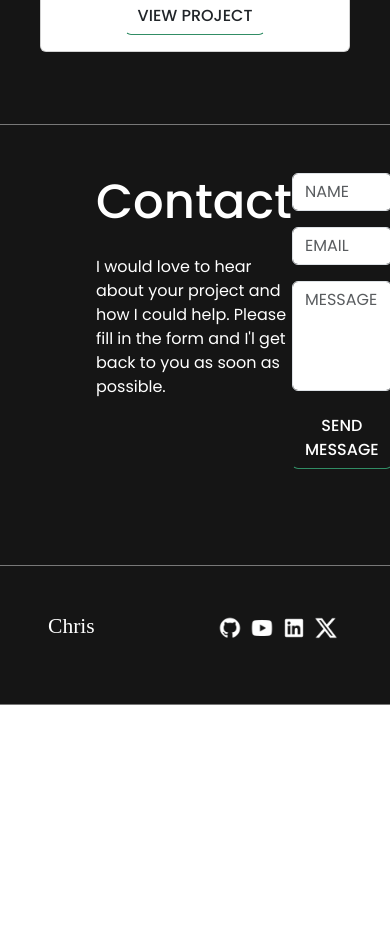
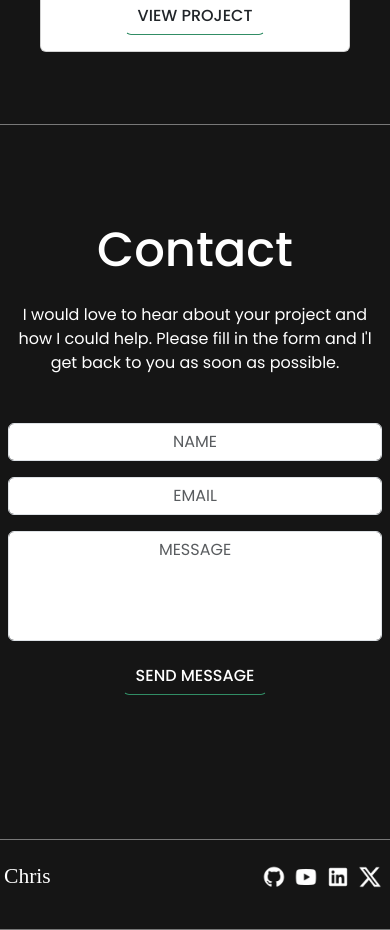
Before and after one commit to Chrisnwachukwu107/chris-portfolio, a React (Vite) app: page / in a window 390 px wide. Shown: the part 4980-5910 px from the top of the page. Before the commit the page ends 5685 px from the top, so only its background shows below. Built offline with nearby package versions, Linux system fonts and the light colour scheme; a web font is replaced by a local one.

Commit message:
fixing contact & footer section responsiveness

```diff
--- a/src/App.module.css
+++ b/src/App.module.css
@@ -38,3 +38,11 @@
     width: 15rem;
   }
 }
+
+@media (min-width: 768px) and (max-width: 992px)
+{
+  .input, .textarea
+  {
+    width: 40rem;
+  }
+}
--- a/src/App.tsx
+++ b/src/App.tsx
@@ -233,47 +233,67 @@ export default function App() {
       </Section>
 
       <Section
-        className={`container-fluid mx-auto p-5 text-white`}
+        className={`container-fluid mx-auto px-1 px-md-2 px-xxl-5 py-5 text-center text-white`}
       >
-        <div className="container-fluid d-flex justify-content-between align-items-start px-5 mb-5">
-          <div>
-            <h2 className={`h2 mb-4 ${styles["section-h2"]}`}>Contact</h2>
-            <p className={`${styles["section-p"]}`}>
+        <div
+          className="container-fluid d-lg-flex justify-content-between align-items-start px-1 px-md-2 px-xxl-5 py-5 mb-5 text-center"
+        >
+          <div
+            className="mx-auto text-center"
+          >
+            <h2
+              className={`h2 mb-4 ${styles["section-h2"]}`}
+            >Contact</h2>
+            <p
+              className={`${styles["section-p"]} mx-auto text-center mb-5 mb-lg-0`}
+            >
               I would love to hear about your project and how I could help.
               Please fill in the form and I'l get back to you as soon as
               possible.
             </p>
           </div>
-          <div>
-            <form>
-              <div className="mb-3">
+          <div
+            className="mx-auto text-center"
+          >
+            <form
+              className="mx-auto text-center"
+            >
+              <div
+                className="mx-auto text-center mb-3"
+              >
                 <input
                   type="text"
-                  className={`form-control ${styles.input}`}
-                  id="exampleFormControlInput1"
+                  className={`form-control text-center mx-auto ${styles.input}`}
                   placeholder="NAME"
                 />
               </div>
-              <div className="mb-3">
+              <div
+                className="mx-auto text-center mb-3"
+              >
                 <input
                   type="email"
-                  className={`form-control ${styles.input}`}
-                  id="exampleFormControlInput1"
+                  className={`form-control text-center mx-auto ${styles.input}`}
                   placeholder="EMAIL"
                 />
               </div>
-              <div className="mb-3">
+              <div
+                className="mx-auto text-center mb-3">
                 <textarea
-                  className={`form-control ${styles.textarea}`}
-                  id="exampleFormControlTextarea1"
+
+                  className={`form-control text-center mx-auto ${styles.textarea}`}
                   rows={4}
                   cols={60}
                   placeholder="MESSAGE"
-                ></textarea>
+                >
+                </textarea>
               </div>
-              <Button className="btn">
+              <Button
+                className="btn"
+              >
                 {/* email: mailto:programmerchris6002@gmail.com */}
-                <a href="https://wa.me/234?text=Hello%20there,%20I%20am%20interested%20in.">
+                <a
+                  href="https://wa.me/234?text=Hello%20there,%20I%20am%20interested%20in."
+                >
                   SEND MESSAGE
                 </a>
               </Button>
@@ -283,7 +303,7 @@ export default function App() {
       </Section>
 
       <Nav
-        className="d-flex py-5 px-5 text-white"
+        className="d-flex py-4 px-1 px-md-3 px-lg-5 text-white"
       />
     </>
   );
```
